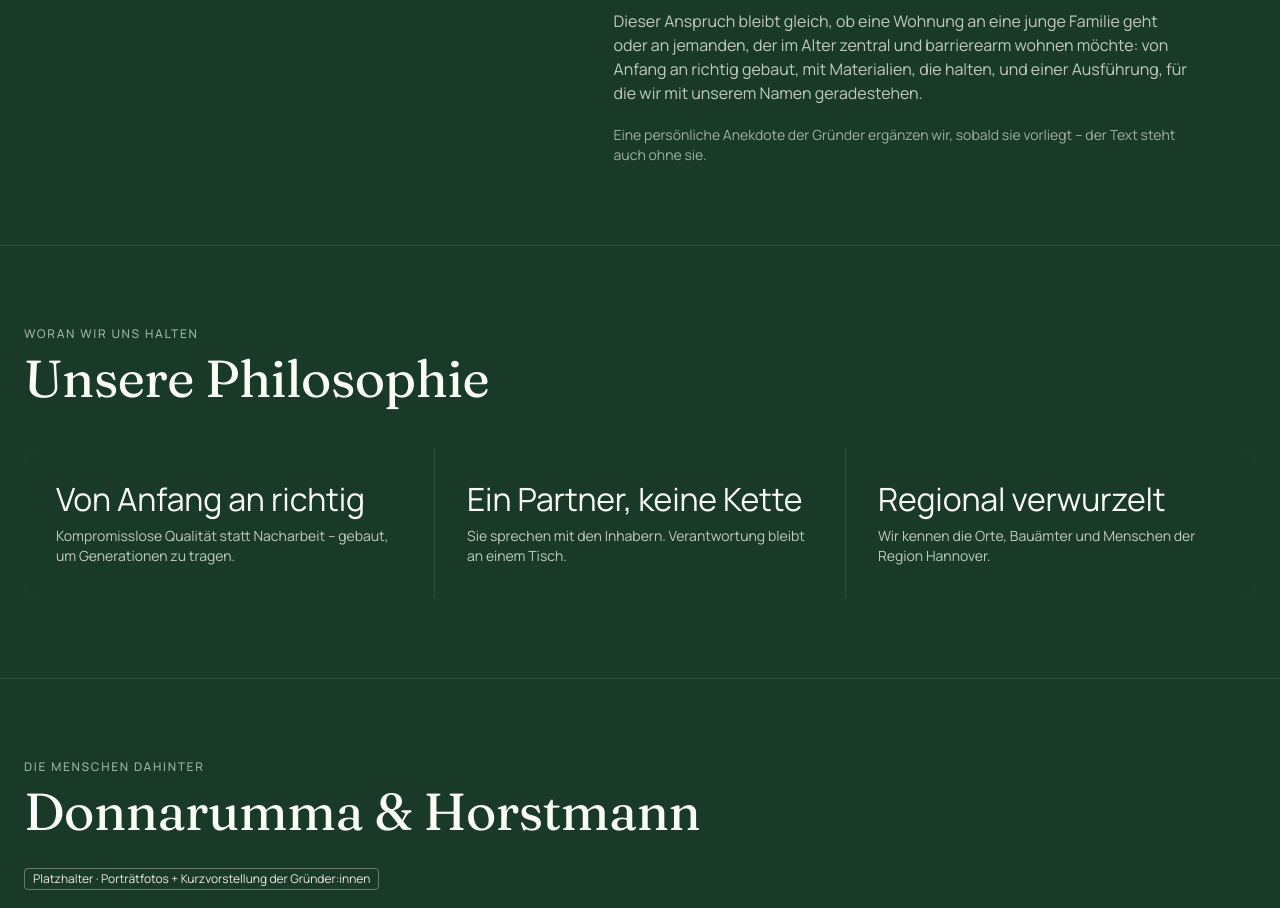
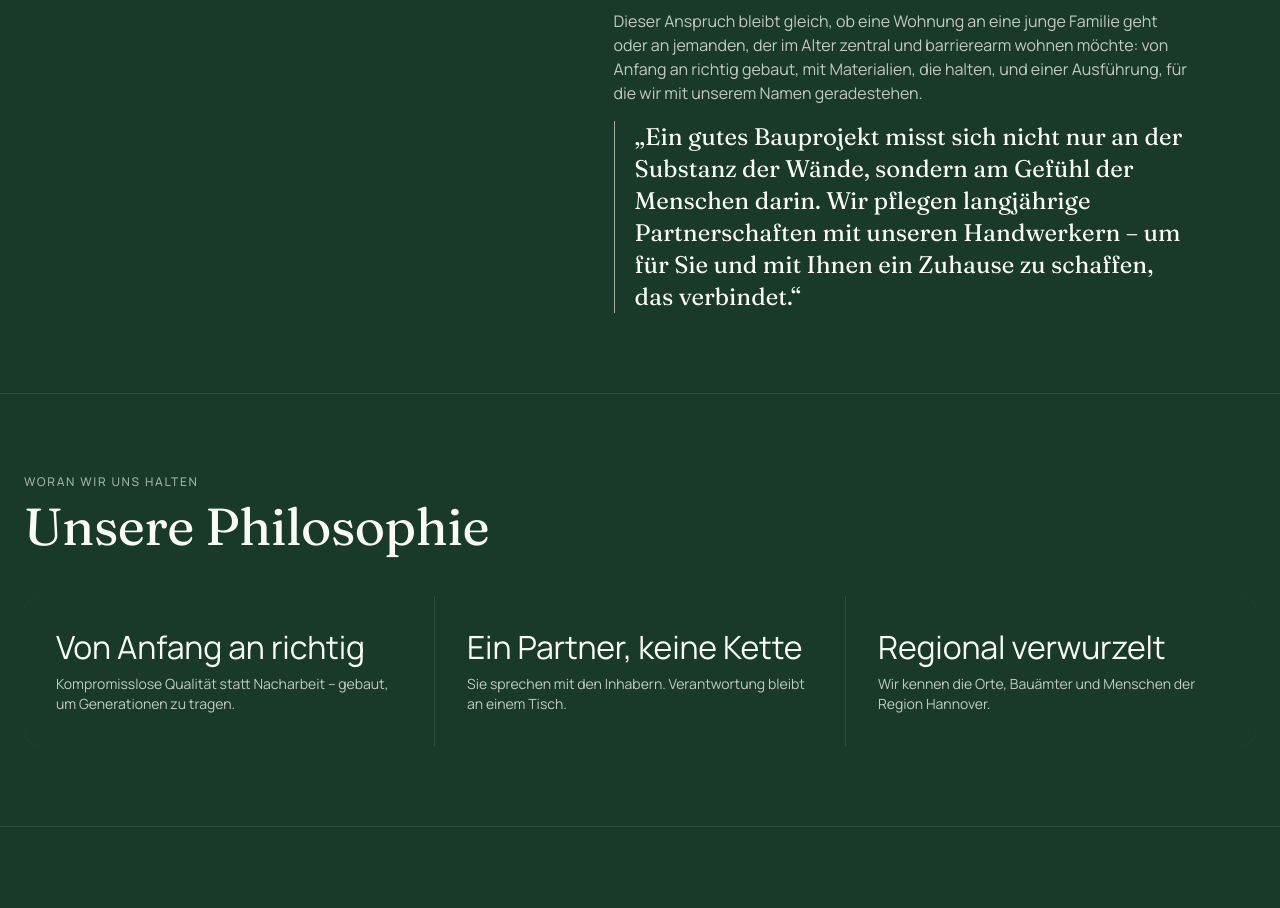
Before and after one commit to 3DImmobilienbewertung/DOHOme-Website, a Next.js app: page /ueber-uns in a window 1280 px wide. Shown: the part 1020-1928 px from the top of the page. Built offline with nearby package versions, Linux system fonts and the light colour scheme; no server answers.

Commit message:
Unternehmensgeschichte mit Gruenderstatement schaerfen

```diff
--- a/app/(main)/ueber-uns/page.tsx
+++ b/app/(main)/ueber-uns/page.tsx
@@ -59,10 +59,12 @@ export default function UeberUnsPage() {
                 {storyLong.paragraphs.map((p) => (
                   <p key={p.slice(0, 32)}>{p}</p>
                 ))}
-                <p className="pt-1 text-sm text-muted-dark">
-                  Eine persönliche Anekdote der Gründer ergänzen wir, sobald sie
-                  vorliegt – der Text steht auch ohne sie.
-                </p>
+                <blockquote className="mt-7 border-l border-accent-500/70 pl-5 font-display text-xl leading-relaxed text-beige-100 md:text-2xl">
+                  „Ein gutes Bauprojekt misst sich nicht nur an der Substanz der
+                  Wände, sondern am Gefühl der Menschen darin. Wir pflegen
+                  langjährige Partnerschaften mit unseren Handwerkern – um für
+                  Sie und mit Ihnen ein Zuhause zu schaffen, das verbindet.“
+                </blockquote>
               </div>
             </Reveal>
           </div>
```
